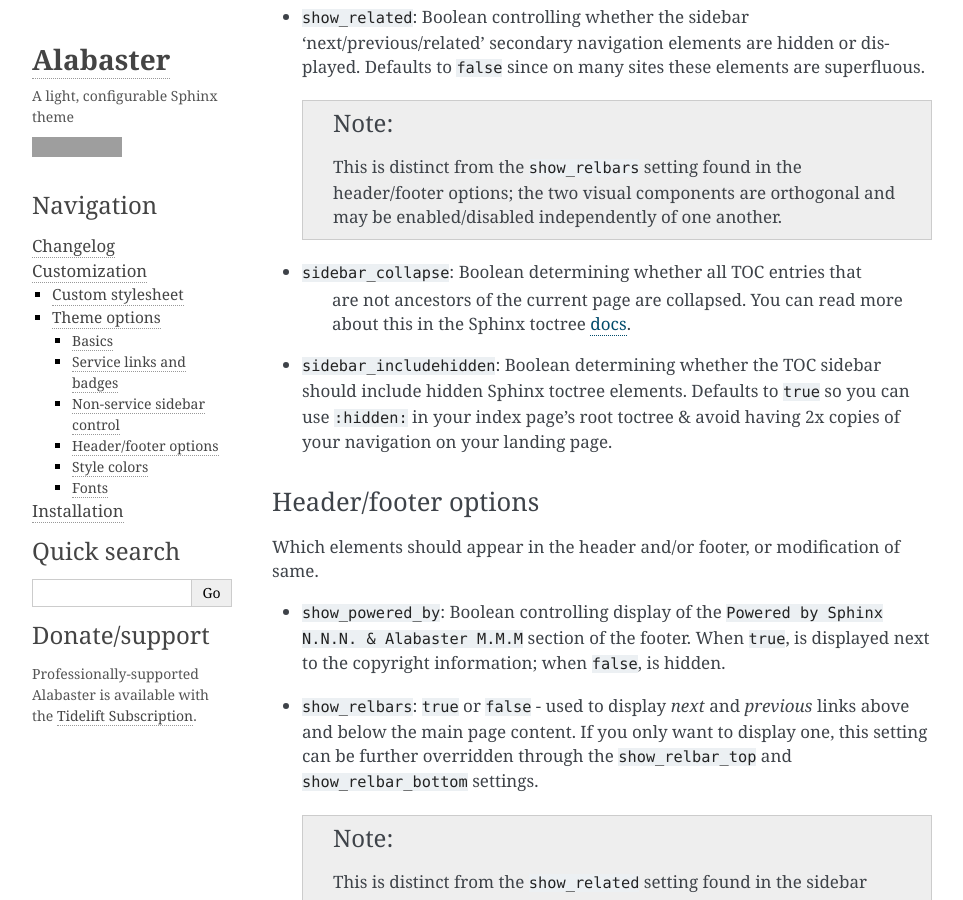
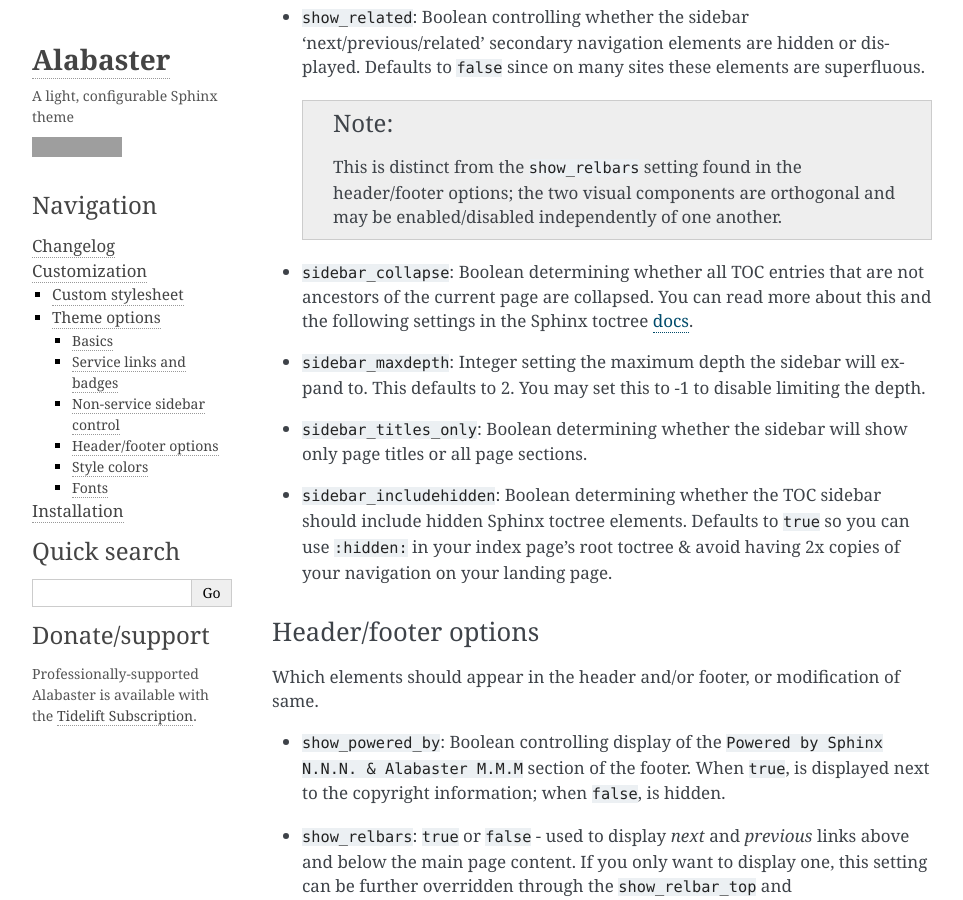
Before and after one commit to sphinx-doc/alabaster, a Sphinx documentation site: the page built from docs/customization.rst, in a window 1280 px wide and 900 px high, scrolled down 3752 px. Shown: the whole window, without its empty margins (148-1111 px from the left). Built offline with Sphinx 7.4.7, drawn with Linux system fonts in a browser that asks for light colours; grey boxes are pictures that could not be loaded.

Commit message:
add support for missing toctree theme_options
navigation.html's toctree was missing support for maxdepth and
titles_only.

```diff
--- a/docs/customization.rst
+++ b/docs/customization.rst
@@ -173,10 +173,15 @@ Sidebar-related options that aren't directly related to service links.
     header/footer options; the two visual components are orthogonal and may be
     enabled/disabled independently of one another.
 
-* ``sidebar_collapse``: Boolean determining whether all TOC entries that
-   are not ancestors of the current page are collapsed.
-   You can read more about this in the Sphinx toctree
-   `docs <http://www.sphinx-doc.org/en/stable/templating.html#toctree>`_.
+* ``sidebar_collapse``: Boolean determining whether all TOC entries that are not
+  ancestors of the current page are collapsed.  You can read more about this
+  and the following settings in the Sphinx toctree
+  `docs <http://www.sphinx-doc.org/en/stable/templating.html#toctree>`_.
+* ``sidebar_maxdepth``: Integer setting the maximum depth the sidebar will
+  expand to.  This defaults to 2.  You may set this to -1 to disable limiting
+  the depth.
+* ``sidebar_titles_only``: Boolean determining whether the sidebar will show
+  only page titles or all page sections.
 * ``sidebar_includehidden``: Boolean determining whether the TOC sidebar
   should include hidden Sphinx toctree elements. Defaults to ``true`` so you
   can use ``:hidden:`` in your index page's root toctree & avoid having 2x
```
Also changed, not shown: 2 other files.
